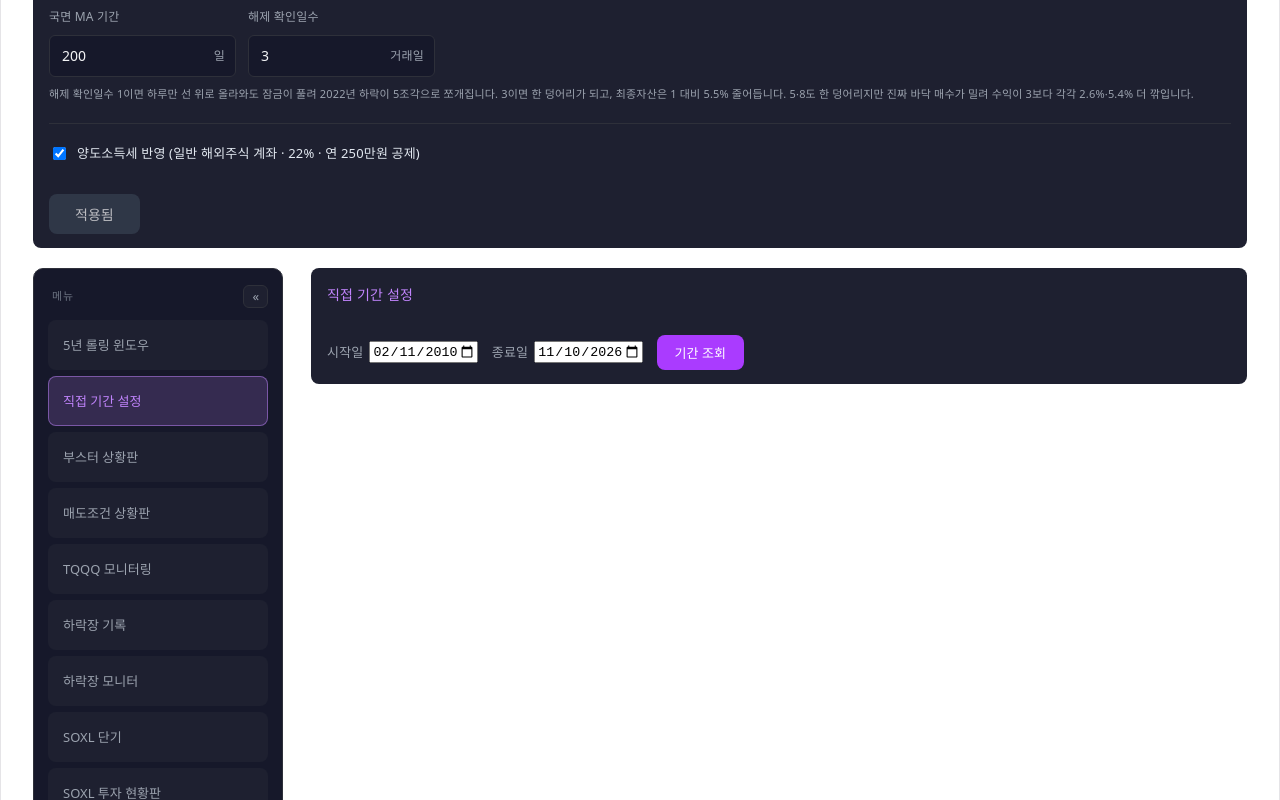
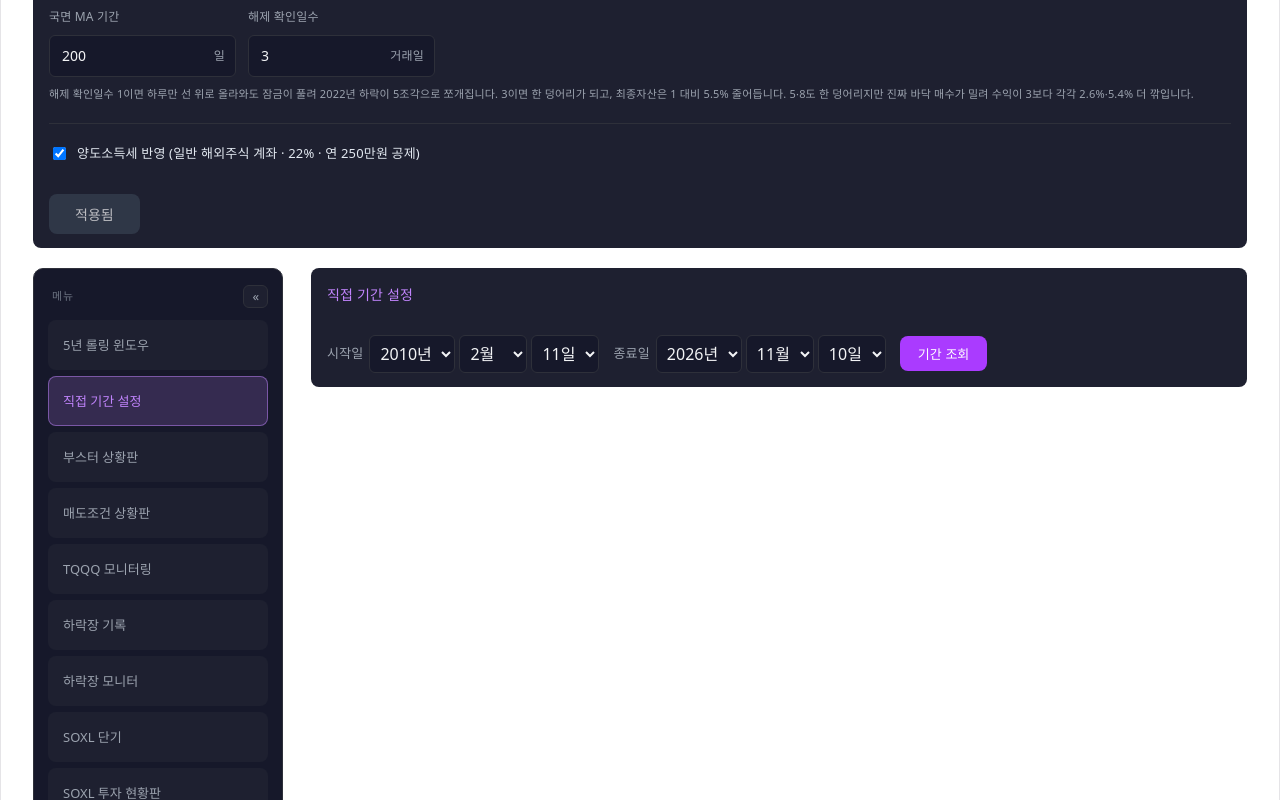
Before and after one commit to meatson89-web/tqqq-vr-backtest, a React (Vite) app: page / in a window 1280 px wide. Both pictures are taken after a click on the button "직접 기간 설정". Shown: the part 996-1796 px from the top of the page. Built offline with nearby package versions, Linux system fonts and the light colour scheme.

Commit message:
fix: 직접 기간 설정 날짜를 년·월·일 드롭다운으로 바꿔 휴대폰에서도 PC와 같게
type="date"는 휴대폰에서 OS 달력/휠이 떠서 직접 입력이 안 되고 2010년까지 넘기기 불편했다.

Co-Authored-By: Claude Opus 5.5 <noreply@anthropic.com>

```diff
--- a/src/App.css
+++ b/src/App.css
@@ -239,6 +239,9 @@ header .sub {
 .param-input { display: flex; align-items: center; gap: 6px; background: #16182a; border: 1px solid #2e303a; border-radius: 6px; padding: 6px 10px; }
 .param-input input { font: inherit; font-size: 14px; border: none; background: transparent; color: #f3f4f6; width: 100%; outline: none; }
 .param-input input:disabled { color: #6b7280; }
+.date-select { display: inline-flex; gap: 4px; }
+/* 16px 미만이면 iOS가 포커스 때 화면을 확대한다 */
+.date-select select { font: inherit; font-size: 16px; padding: 6px 6px; border-radius: 6px; border: 1px solid #2e303a; background: #16182a; color: #f3f4f6; }
 .param-input em { font-style: normal; font-size: 12px; color: #9ca3af; white-space: nowrap; }
 .param-divider { height: 1px; background: #2e303a; margin: 16px 0; }
 .param-checkbox { display: flex; align-items: center; gap: 8px; font-size: 13px; color: #e2e8f0; margin-bottom: 12px; }
--- a/src/App.jsx
+++ b/src/App.jsx
@@ -510,6 +510,32 @@ function ParametersPanel({ draft, onDraftChange, onApply, dirty }) {
   )
 }
 
+// 날짜를 년·월·일 드롭다운 세 개로 고른다. type="date"는 휴대폰에서 OS 달력/휠이 떠서
+// 2010년까지 한 칸씩 넘겨야 하고 직접 입력도 안 돼 불편했다. 드롭다운은 PC와 휴대폰에서 똑같이 보인다.
+function DateSelect({ value, onChange }) {
+  const [y, m, d] = value.split('-').map(Number)
+  const years = []
+  for (let k = +DATA_START.slice(0, 4); k <= +DATA_END.slice(0, 4); k++) years.push(k)
+  const daysIn = (yy, mm) => new Date(Date.UTC(yy, mm, 0)).getUTCDate()
+  const pad = n => String(n).padStart(2, '0')
+  // 월을 바꿔 그 달에 없는 날(예: 31일 → 2월)이 되면 말일로 맞춘다
+  const set = (yy, mm, dd) => onChange(`${yy}-${pad(mm)}-${pad(Math.min(dd, daysIn(yy, mm)))}`)
+  const range = n => Array.from({ length: n }, (_, i) => i + 1)
+  return (
+    <span className="date-select">
+      <select value={y} onChange={e => set(+e.target.value, m, d)} aria-label="년">
+        {years.map(v => <option key={v} value={v}>{v}년</option>)}
+      </select>
+      <select value={m} onChange={e => set(y, +e.target.value, d)} aria-label="월">
+        {range(12).map(v => <option key={v} value={v}>{v}월</option>)}
+      </select>
+      <select value={d} onChange={e => set(y, m, +e.target.value)} aria-label="일">
+        {range(daysIn(y, m)).map(v => <option key={v} value={v}>{v}일</option>)}
+      </select>
+    </span>
+  )
+}
+
 function CustomRangeForm({ onRun }) {
   const [startDate, setStartDate] = useState(DATA_START)
   const [endDate, setEndDate] = useState(DATA_END)
@@ -528,13 +554,11 @@ function CustomRangeForm({ onRun }) {
       <h3 className="panel-heading" style={{ width: '100%' }}>직접 기간 설정</h3>
       <label style={{ display: 'flex', alignItems: 'center', gap: 6, fontSize: 13, color: '#9ca3af' }}>
         시작일
-        <input type="date" value={startDate} min={DATA_START} max={DATA_END}
-          onChange={e => setStartDate(e.target.value)} />
+        <DateSelect value={startDate} onChange={setStartDate} />
       </label>
       <label style={{ display: 'flex', alignItems: 'center', gap: 6, fontSize: 13, color: '#9ca3af' }}>
         종료일
-        <input type="date" value={endDate} min={DATA_START} max={DATA_END}
-          onChange={e => setEndDate(e.target.value)} />
+        <DateSelect value={endDate} onChange={setEndDate} />
       </label>
       <button type="submit" className="run-btn" style={{ marginTop: 0, padding: '8px 18px', fontSize: 13 }}>
         기간 조회
```
